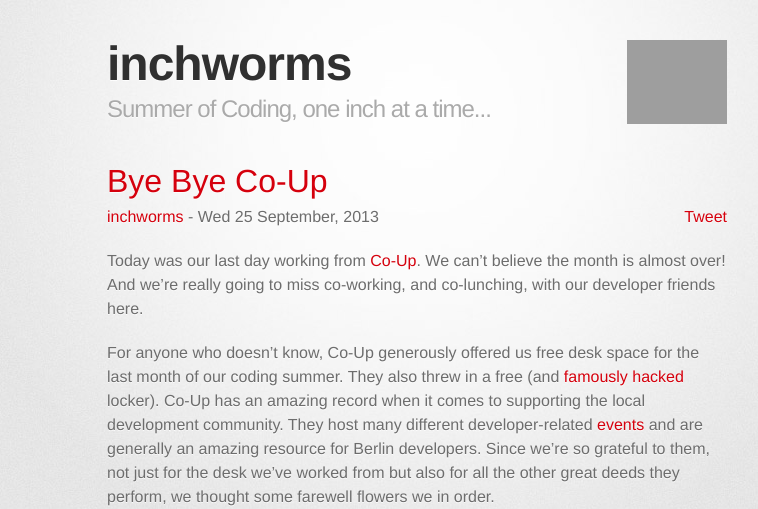
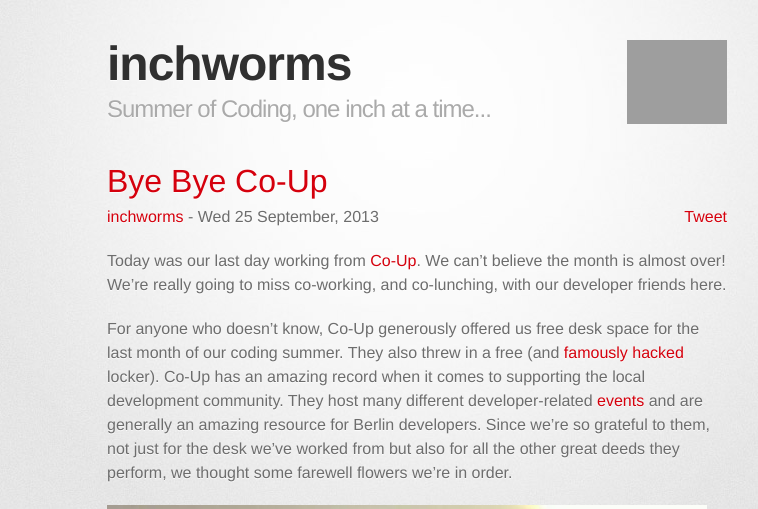
Before and after one commit to inchworms/inchworms, a Jekyll site: the page built from _posts/2013-09-25-bye-co-up.md, in a window 1280 px wide. Shown: the top 509 px of the page, without its empty margins (223-981 px from the left). Built offline with Jekyll 4.4.1, drawn with Linux system fonts in a browser that asks for light colours; nearby versions of some CDN libraries; some web fonts are replaced; Markdown is read by kramdown in place of the engine named in the settings; comment, search, counter and statistics services are not loaded; grey boxes are pictures that could not be loaded.

Commit message:
update blog post

```diff
--- a/_posts/2013-09-25-bye-co-up.md
+++ b/_posts/2013-09-25-bye-co-up.md
@@ -7,10 +7,10 @@
 twitter: inchworms_
 ---
 
-Today was our last day working from [Co-Up](https://twitter.com/co_up). We can't believe the month is almost over! And we're really going to miss co-working, and co-lunching, with our developer friends here.
+Today was our last day working from [Co-Up](https://twitter.com/co_up). We can't believe the month is almost over! We're really going to miss co-working, and co-lunching, with our developer friends here.
 
-For anyone who doesn't know, Co-Up generously offered us free desk space for the last month of our coding summer. They also threw in a free (and [famously hacked](http://inchworms.net/blog/2013-09-17-hardware-hack/) locker). Co-Up has an amazing record when it comes to supporting the local development community. They host many different developer-related [events](http://co-up.de/events.html) and are generally an amazing resource for Berlin developers. Since we're so grateful to them, not just for the desk we've worked from but also for all the other great deeds they perform, we thought some farewell flowers we in order.
+For anyone who doesn't know, Co-Up generously offered us free desk space for the last month of our coding summer. They also threw in a free (and [famously hacked](http://inchworms.net/blog/2013-09-17-hardware-hack/) locker). Co-Up has an amazing record when it comes to supporting the local development community. They host many different developer-related [events](http://co-up.de/events.html) and are generally an amazing resource for Berlin developers. Since we're so grateful to them, not just for the desk we've worked from but also for all the other great deeds they perform, we thought some farewell flowers we're 	 in order.
 
-![goodbye_flowers](https://pbs.twimg.com/media/BVAALjkCAAADIl2.jpg)
+![goodbye_flowers](/images/flowers.jpg)
 
 We <3 you Co-Up.
```
Also changed, not shown: images/flowers.jpg (added).
